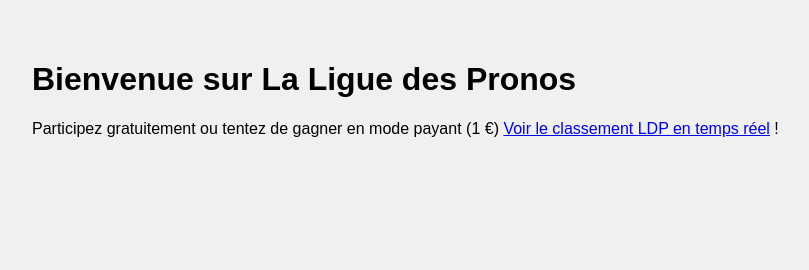
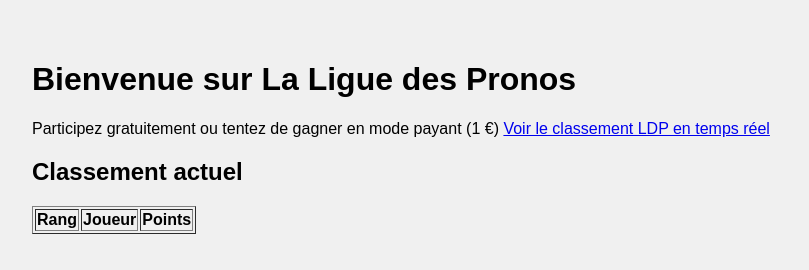
Before and after one commit to Fredpronos/LLDP, a website: page frontend/frontend/frontend/frontend/index.html in a window 1280 px wide. Shown: the whole page, without its empty margins (8-817 px from the left). Drawn offline with Linux system fonts and the light colour scheme; files that its build step writes are made by us from their sources; files whose address does not match are found by name.

Commit message:
Update index.html

```diff
--- a/frontend/frontend/frontend/frontend/index.html
+++ b/frontend/frontend/frontend/frontend/index.html
@@ -10,10 +10,30 @@
 
 </head>
 <body>
-  <h1>Bienvenue sur La Ligue des Pronos</h1>
-  <p>Participez gratuitement ou tentez de gagner en mode payant (1 €)
-    <a href="admin_results.html">Voir le classement LDP en temps réel</a>
-  !</p>
+
+<body>
+    <h1>Bienvenue sur La Ligue des Pronos</h1>
+    <p>
+        Participez gratuitement ou tentez de gagner en mode payant (1 €)
+        <a href="admin_resultats.html">Voir le classement LDP en temps réel</a>
+    </p>
+
+    <h2>Classement actuel</h2>
+    <table border="1">
+        <thead>
+            <tr>
+                <th>Rang</th>
+                <th>Joueur</th>
+                <th>Points</th>
+            </tr>
+        </thead>
+        <tbody id="classement">
+            <!-- JS remplira ici -->
+        </tbody>
+    </table>
+
+    <script src="script.js"></script>
+</body>
 
 
 </body>
```
